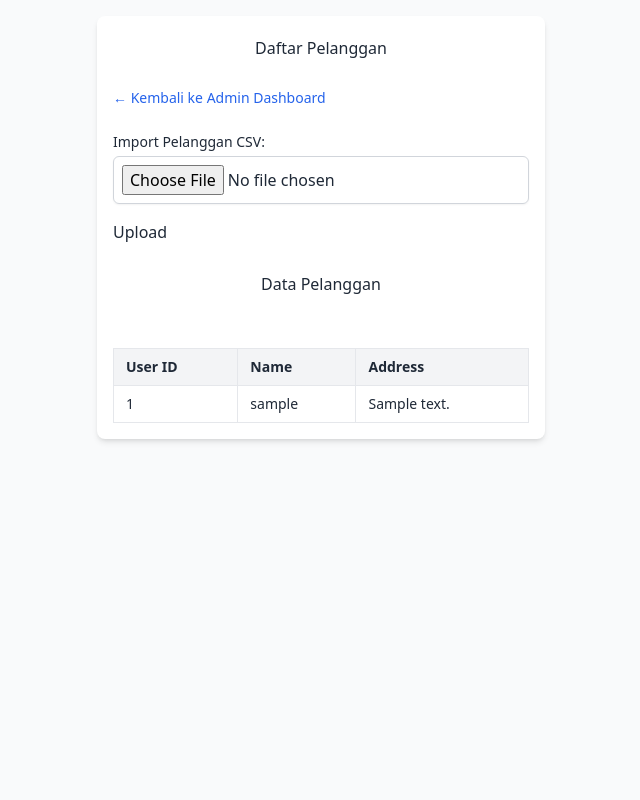
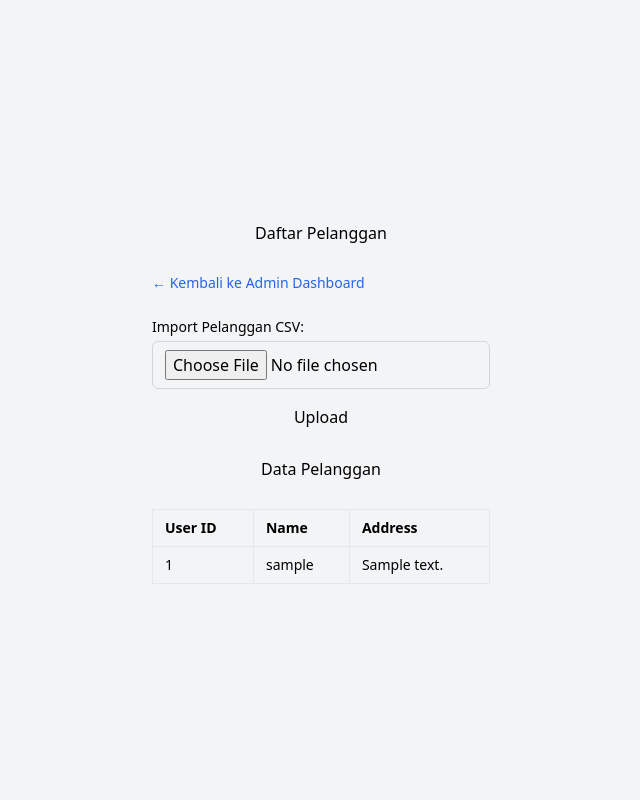
Before and after one commit to bonzoholda/cdws_meter_app, a FastAPI app: page /customer in a window 1280 px wide. Shown: the whole page, without its empty margins (319-959 px from the left). Run offline with FastAPI, Linux system fonts and the light colour scheme; tables that the repository leaves empty hold one stand-in row (values such as "Sample post"); style sheets or scripts are compiled from the project's sources; parts of the project's set-up code (start-up, migrations or seed data) failed here and were passed over; some libraries are stand-ins or nearby versions.

Commit message:
Update style.css

```diff
--- a/app/static/style.css
+++ b/app/static/style.css
@@ -4,90 +4,36 @@
 
 /* ----- CUSTOM BASE STYLES ----- */
 
+/* style.css */
+
 body {
-  @apply bg-gray-50 text-gray-800 font-sans p-4;
+  @apply bg-gray-100 min-h-screen flex items-center justify-center p-4;
 }
 
-/* Headings */
-h1, h2, h3, h4 {
-  @apply text-center font-semibold text-gray-800 mb-4;
+h2 {
+  @apply text-2xl font-semibold text-center mb-4;
 }
 
-h1 {
-  @apply text-3xl;
-}
-h2 {
-  @apply text-2xl;
-}
-h3 {
-  @apply text-xl;
+label {
+  @apply block text-sm font-medium mb-1;
 }
 
-/* Labels */
-label {
-  @apply block font-medium text-sm mb-1 mt-4;
-}
-
-/* Inputs, Selects, Buttons */
 input[type="text"],
-input[type="number"],
+input[type="password"],
 input[type="file"],
 select {
-  @apply w-full p-2 border border-gray-300 rounded-md shadow-sm focus:ring-blue-500 focus:border-blue-500 text-base;
+  @apply w-full px-3 py-2 border border-gray-300 rounded-md focus:outline-none focus:ring-2 focus:ring-blue-500;
 }
 
 button {
-  @apply px-4 py-2 bg-blue-600 text-white rounded-md hover:bg-blue-700 transition-all ease-in-out duration-150;
+  @apply w-full mt-4 bg-blue-600 text-white py-2 rounded hover:bg-blue-700;
 }
 
-/* Secondary buttons */
-button.secondary {
-  @apply bg-gray-400 hover:bg-gray-500;
+a {
+  @apply text-blue-600 hover:underline;
 }
 
-/* Danger buttons */
-button.danger {
-  @apply bg-red-600 hover:bg-red-700;
+/* New reusable form container style */
+.form-container {
+  @apply bg-white p-6 rounded-lg shadow-md w-full max-w-sm;
 }
-
-/* Tables */
-table {
-  @apply w-full border border-gray-300 rounded-md mt-6 text-sm;
-}
-th {
-  @apply bg-gray-100 text-left px-4 py-2 border-b;
-}
-td {
-  @apply px-4 py-2 border-b;
-}
-
-/* Links */
-a {
-  @apply text-blue-600 hover:text-blue-800 underline;
-}
-
-/* QR and Camera layout */
-#qr-reader,
-#video,
-#photo {
-  @apply mx-auto w-full max-w-xs rounded-lg border border-gray-300 my-2;
-}
-
-#snap,
-#start-qr-btn,
-#stop-qr-btn {
-  @apply w-full text-white font-medium py-2 px-4 rounded mt-2;
-}
-
-#start-qr-btn {
-  @apply bg-green-600 hover:bg-green-700;
-}
-
-#stop-qr-btn {
-  @apply bg-red-600 hover:bg-red-700;
-}
-
-/* Responsive form container */
-.form-wrapper {
-  @apply max-w-md mx-auto bg-white shadow-md rounded-lg p-4;
-}
```
